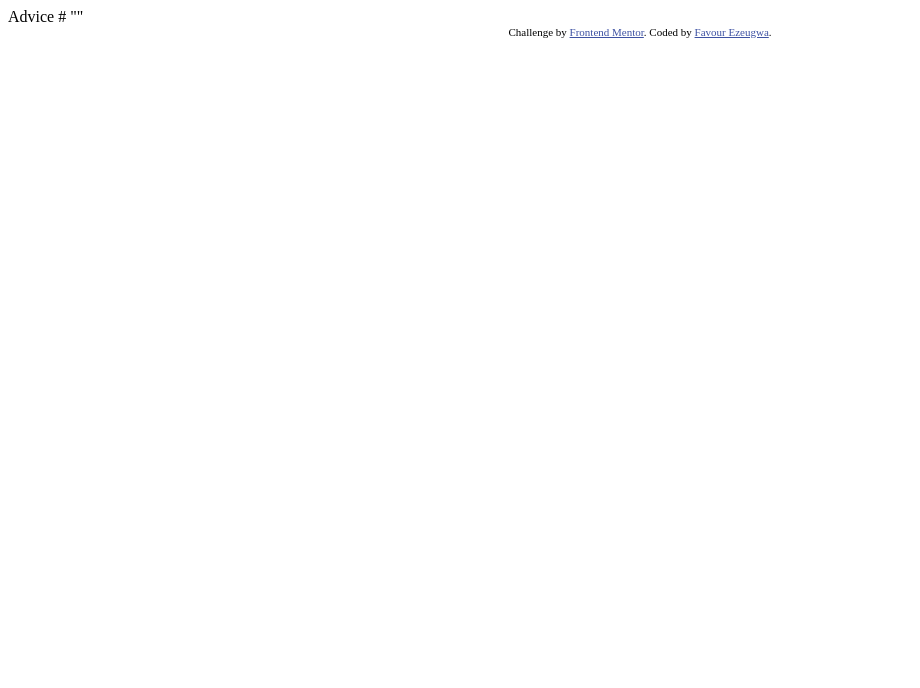
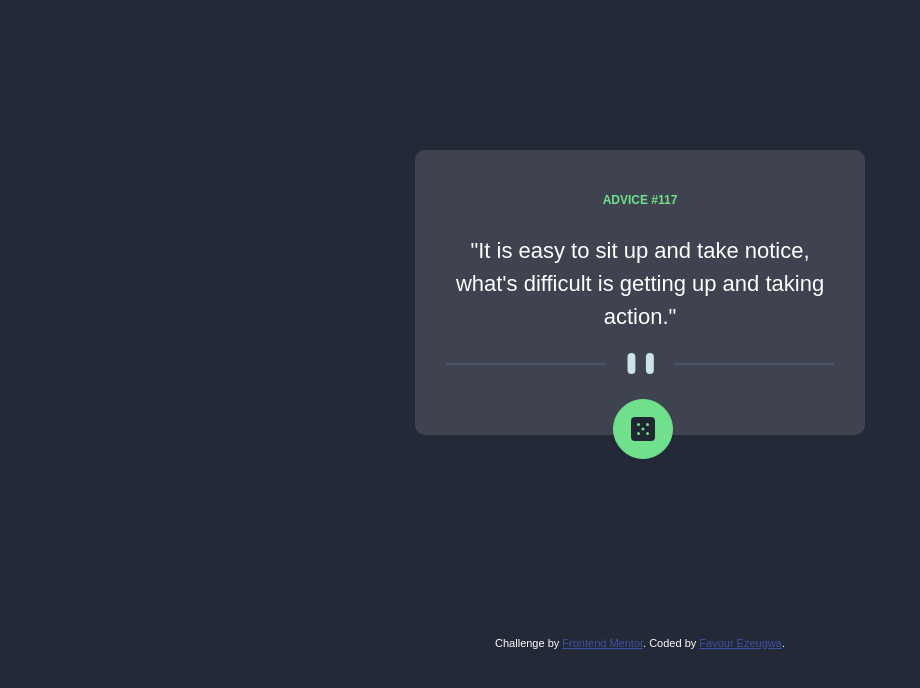
Before and after one commit to Favourezeugwa/Advice-generator-app, a plain HTML site: page index.html in a window 1280 px wide. Shown: the whole page, without its empty margins (0-920 px from the left). Drawn offline with Linux system fonts and the light colour scheme.

Commit message:
Add index.html and style.css content

```diff
--- a/index.html
+++ b/index.html
@@ -4,29 +4,36 @@
     <meta charset="UTF-8" />
     <meta name="viewport" content="width=device-width, initial-scale=1.0" />
     <!-- displays site properly based on user's device -->
-
     <link
       rel="icon"
       type="image/png"
       sizes="32x32"
       href="./images/favicon-32x32.png"
     />
-
     <title>Frontend Mentor | Advice generator app</title>
     <link rel="stylesheet" href="style.css" />
-
-    <!-- Feel free to remove these styles or customise in your own stylesheet 👍 -->
   </head>
   <body>
-    Advice #<!-- Advice ID goes here -->
-
-    "<!-- Advice text goes here -->"
-
-    <div class="attribution">
+    <main class="container">
+      <h4 class="advice-no">ADVICE #117</h4>
+      <p class="advice">
+        "It is easy to sit up and take notice, what's difficult is getting up
+        and taking action."
+      </p>
+      <img
+        src="images/pattern-divider-mobile.svg"
+        alt="pattern divider"
+        class="mobile-divider"
+      />
+      <div class="dice-click">
+        <img src="images/icon-dice.svg" alt="dice on green" class="dice" />
+      </div>
+    </main>
+    <footer class="attribution">
       Challenge by
       <a href="https://www.frontendmentor.io?ref=challenge" target="_blank"
         >Frontend Mentor</a
       >. Coded by <a href="#">Favour Ezeugwa</a>.
-    </div>
+    </footer>
   </body>
 </html>
--- a/style.css
+++ b/style.css
@@ -1,2 +1,84 @@
-    .attribution { font-size: 11px; text-align: center; }
-    .attribution a { color: hsl(228, 45%, 44%); }
+* {
+  margin: 0;
+  padding: 0;
+  box-sizing: border-box;
+}
+
+body {
+  color: #fff;
+  background-color: rgb(36, 41, 56);
+  font-family: sans-serif;
+  line-height: 1.5;
+}
+
+h4 {
+  font-size: 12px;
+  color: #70e08d;
+}
+
+p {
+  font-size: 22px;
+  padding-top: 25px;
+  padding-bottom: 20px;
+}
+
+.container {
+  position: relative;
+  display: flex;
+  flex-direction: column;
+  text-align: center;
+  margin: 100px auto;
+  padding: 40px 10px 60px 10px;
+  background-color: rgba(66, 70, 82, 0.918);
+  width: 90%;
+  max-width: 375px;
+  border-radius: 10px;
+  border: 1px solid rgba(66, 70, 82, 0.918);
+}
+
+.dice-click {
+  position: absolute;
+  bottom: -25px;
+  left: calc(50% - 31px);
+  background: #70e08d;
+  border-radius: 150%;
+  border: 1px solid #70e08d;
+  width: 60px;
+  height: 60px;
+}
+
+.dice-click:hover {
+  cursor: pointer;
+  background-color: #7ff79f;
+  box-shadow: 0px 0px 20px 0px #7ff79f;
+}
+
+.dice {
+  margin-top: 17px;
+}
+
+footer {
+  padding-top: 70px;
+  font-size: 11px;
+  text-align: center;
+}
+
+.attribution a {
+  color: hsl(228, 45%, 44%);
+}
+
+@media screen and (min-width: 768px) {
+  .container {
+    margin: 150px auto;
+    padding: 40px 30px 60px 30px;
+    max-width: 450px;
+  }
+
+  .dice-click {
+    left: calc(50% - 27px);
+  }
+
+  footer {
+    padding-top: 50px;
+  }
+}
```
